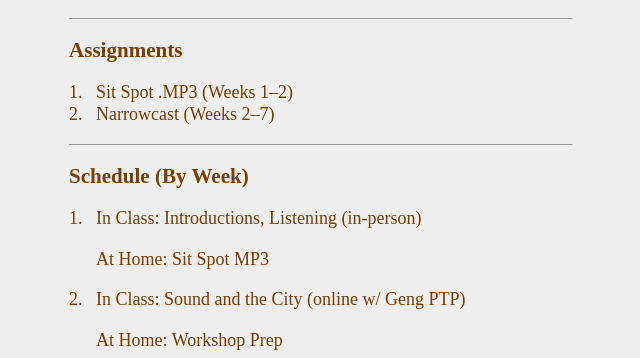
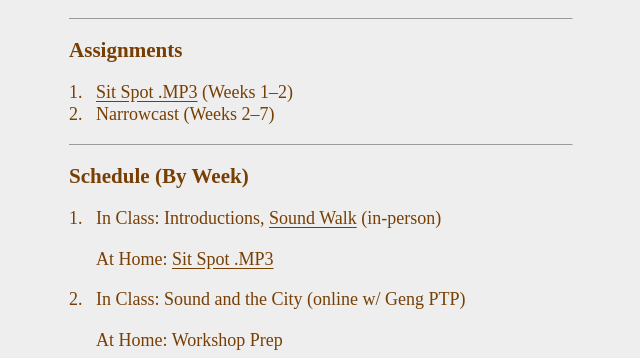
Before and after one commit to bryantwells/rr25, a Jekyll site: the page built from _pages/syllabus.md, in a window 1280 px wide. Shown: the part 1154-1512 px from the top of the page, without its empty margins (319-959 px from the left). Built offline with Jekyll 4.4.1, drawn with Linux system fonts in a browser that asks for light colours.

Commit message:
Update syllabus.md

```diff
--- a/_pages/syllabus.md
+++ b/_pages/syllabus.md
@@ -36,7 +36,7 @@ Students will build their own transmitters, capable of transmitting within a ~1
 
 ### Assignments
 
-1. Sit Spot .MP3 (Weeks 1–2)
+1. [Sit Spot .MP3](https://rr25.daemon.earth/sit-spot.html) (Weeks 1–2)
 2. Narrowcast (Weeks 2–7)
 
 <page-break></page-break>
@@ -44,9 +44,9 @@ Students will build their own transmitters, capable of transmitting within a ~1
 
 ### Schedule (By Week)
 
-1. In Class: Introductions, Listening (in-person)
+1. In Class: Introductions, [Sound Walk](https://rr25.daemon.earth/sound-walk.html) (in-person)
 
-    At Home: Sit Spot MP3
+    At Home: [Sit Spot .MP3](https://rr25.daemon.earth/sit-spot.html)
 
 2.  In Class: Sound and the City (online w/ Geng PTP)
 
```
